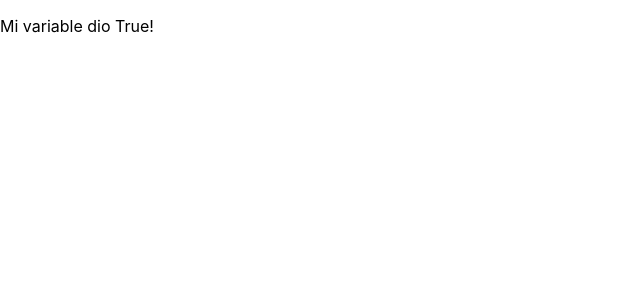
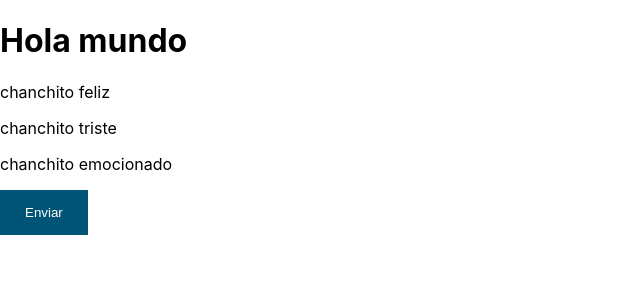
Before and after one commit to cabrerojas/mi-app, a React (Create React App) app: page / in a window 1280 px wide. Shown: the top 300 px of the page, without its empty margins (0-640 px from the left). Built offline with nearby package versions, Linux system fonts and the light colour scheme.

Commit message:
Update App.js
Listas y keys

```diff
--- a/src/App.js
+++ b/src/App.js
@@ -1,18 +1,25 @@
 import Button from "./Button"
+
+const arr = [
+    'chanchito feliz',
+    'chanchito triste',
+    'chanchito emocionado',
+]
 
 const App = () => {
 
-    const miVariable = true;
+    const miVariable = false;
 
-    if(miVariable){
+    if (miVariable) {
         return <p>Mi variable dio True!</p>
     }
 
     return (
         <div>
-            <h1 onClick={(e) => console.log('click', e) }>
+            <h1 onClick={(e) => console.log('click', e)}>
                 Hola mundo
             </h1>
+            {arr.map((el) => <p key={el}>{el}</p>)}
             <Button onClick={() => console.log('clickeado')}>
                 Enviar
             </Button>
```
